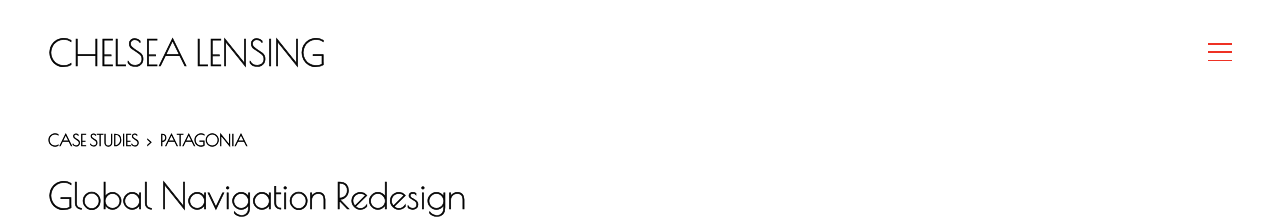
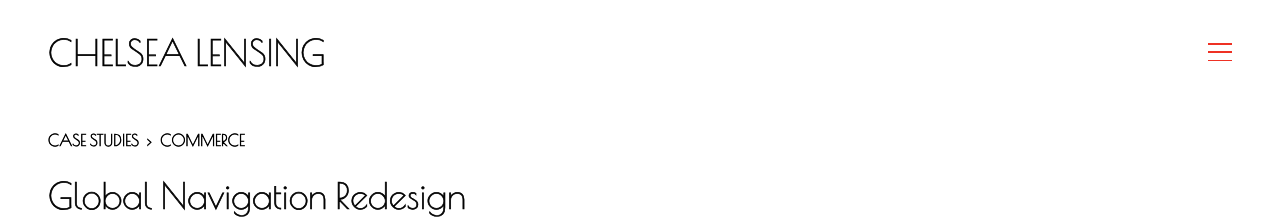
Before and after one commit to chelsea-lensing/portfolio, a Next.js app: page /case-studies/navigation-redesign in a window 1280 px wide. Shown: the top 219 px of the page. Built offline with nearby package versions, Linux system fonts and the light colour scheme.

Commit message:
Fix breadcrumb on Navigation Redesign case study to Commerce
Co-Authored-By: Claude Sonnet 4.6 <noreply@anthropic.com>

```diff
--- a/src/app/case-studies/navigation-redesign/page.tsx
+++ b/src/app/case-studies/navigation-redesign/page.tsx
@@ -83,7 +83,7 @@ export default function NavigationRedesignPage() {
       <div className="px-4 lg:px-12 pt-6 pb-4 flex items-center gap-2 font-poiret text-[16px] text-black leading-normal">
         <a href="/case-studies" className="hover:opacity-60 transition-opacity">CASE STUDIES</a>
         <span>›</span>
-        <span>PATAGONIA</span>
+        <span>COMMERCE</span>
       </div>
 
       {/* Hero */}
```
